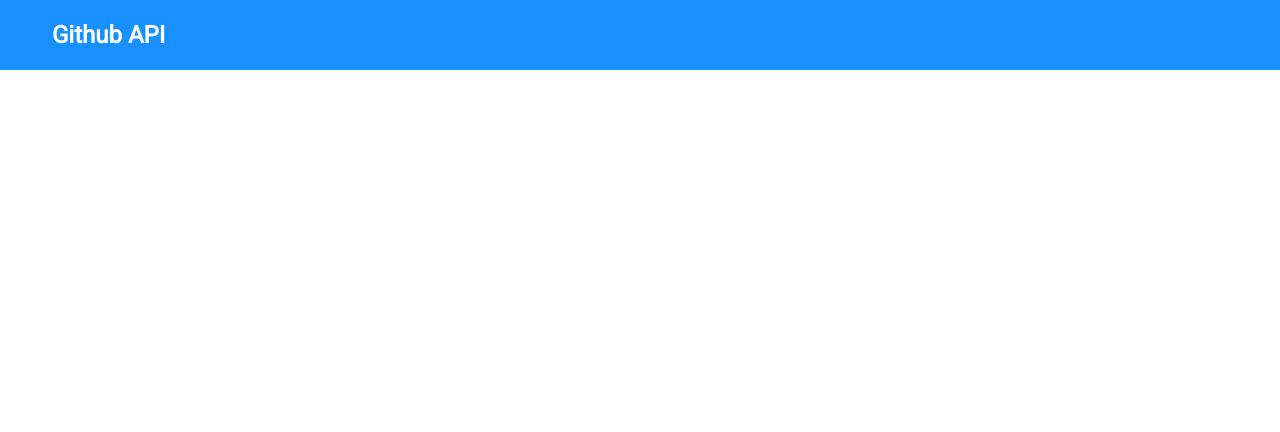
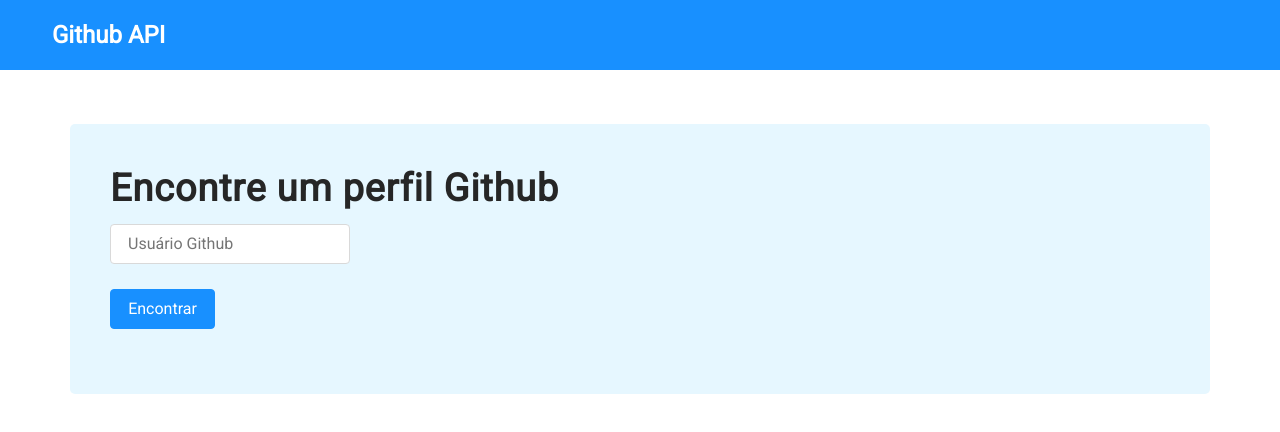
Before and after one commit to mauricioseiblitz/GithubApi, a React (Create React App) app: page /profile in a window 1280 px wide. Before the commit this address had no page. Shown: the top 432 px of the page. Built offline with nearby package versions, Linux system fonts and the light colour scheme.

Commit message:
Profile Search

```diff
--- a/src/App.tsx
+++ b/src/App.tsx
@@ -4,6 +4,7 @@
 import Navbar from 'components/Navbar';
 import Home from 'pages/HOME';
 import { BrowserRouter, Route, Routes } from 'react-router-dom';
+import Profile from 'pages/PROFILESEARCH';
 
 function App() {
   return (
@@ -11,6 +12,7 @@
       <Navbar />
       <Routes>
         <Route path="/" element={<Home />} />
+        <Route path="/profile" element={<Profile />} />
       </Routes>
     </BrowserRouter>
   );
--- a/src/components/Navbar/index.tsx
+++ b/src/components/Navbar/index.tsx
@@ -1,11 +1,14 @@
 //import { Link } from 'react-router-dom';
+import { Link } from 'react-router-dom';
 import './styles.css';
 
 const Navbar = () => {
     return (
         <nav className="navbar navbar-expand-md navbar-dark bg-primary main-nav">
             <div className="container-fluid nav-logo-text">
-                <h4>Github API</h4>
+                <Link to="/">
+                    <h4>Github API</h4>
+                </Link>
             </div>
         </nav>
     );
--- a/src/pages/HOME/index.tsx
+++ b/src/pages/HOME/index.tsx
@@ -1,4 +1,6 @@
 import Button from 'components/Button';
+import { Link } from 'react-router-dom';
+
 import './styles.css';
 
 const Home = () => {
@@ -6,7 +8,9 @@
         <div className="home-container">
             <h1>Desafio Github API</h1>
             <h5>DevSuperior - Escola de programação</h5>
-            <Button />
+            <Link to="/profile">
+                <Button />
+            </Link>
         </div>
     );
 }
--- /dev/null
+++ b/src/pages/PROFILESEARCH/index.tsx
@@ -0,0 +1,26 @@
+import './styles.css';
+
+const ProfileSearch = () => {
+    return (
+        <div className="profile-search-container">
+            <div className="container search-container">
+                <h1>Encontre um perfil Github</h1>
+                <form>
+                    <div className="form-container">
+                        <input
+                            type="text"
+                            className="search-input"
+                            placeholder="Usuário Github"
+                            onChange={() => { }}
+                        />
+                        <button type="submit" className="btn btn-primary search-button">
+                            Encontrar
+                        </button>
+                    </div>
+                </form>
+            </div>
+        </div>
+    );
+}
+
+export default ProfileSearch;
--- /dev/null
+++ b/src/pages/PROFILESEARCH/styles.css
@@ -0,0 +1,50 @@
+.profile-search-container {
+  display: flex;
+  flex-direction: column;
+  justify-content: flex-start;
+  padding: 54px;
+}
+
+.profile-search-container h1 {
+  font-size: 38px;
+  font-weight: 700;
+  color: #262626;
+  letter-spacing: 0.02em;
+  margin: 12px 0 12px;
+}
+
+.search-container {
+  display: flex;
+  flex-direction: column;
+  align-items: flex-start;
+  justify-content: flex-start;
+  padding: 30px 40px;
+  background-color: #e6f7ff;
+  border-radius: 5px;
+}
+
+.form-container {
+  display: flex;
+  flex-direction: column;
+  align-items: flex-start;
+}
+
+.search-input {
+  background-color: #fff;
+  border: 1px solid #d9d9d9;
+  border-radius: 4px;
+  font-size: 16px;
+  text-align: left;
+  padding-left: 17px;
+  height: 40px;
+  width: 240px;
+  margin-bottom: 25px;
+}
+
+.search-button {
+  height: 40px;
+  width: 105px;
+  margin-bottom: 35px;
+  color: #fff;
+  font-size: 16px;
+}
```
